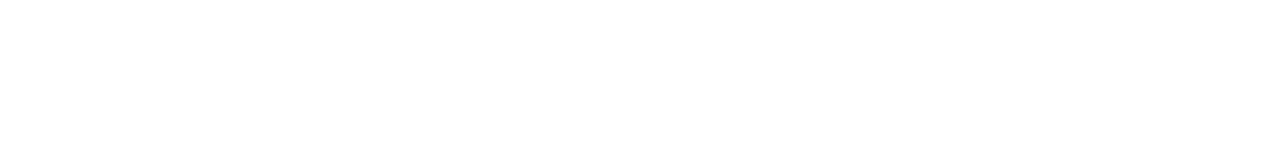
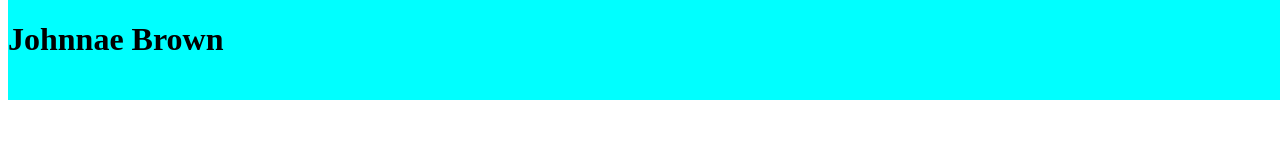
Before and after one commit to Johnnae/Portfolio, a plain HTML site: page index.html in a window 1280 px wide. Drawn offline with Linux system fonts and the light colour scheme.

Commit message:
edit css

```diff
--- a/assets/css/style.css
+++ b/assets/css/style.css
@@ -0,0 +1,8 @@
+header { background-color: aqua;
+    position: fixed;
+    top: 0;
+    z-index: 2;
+    width: 100%;
+    height: 100px;}
+
+    ul { text-align: end;}
--- a/index.html
+++ b/index.html
@@ -7,7 +7,18 @@
     <link rel="stylesheet" href="./assets/css/style.css"/>
     <title>Document</title>
 </head>
+
 <body>
+<header>
+    <h1>Johnnae Brown</h1>
+</header>
+<nav>
+    <ul>
+      <li><a href="">Resume</a></li>
+      <li><a href="">Contact</a></li>
+      <li><a href="">Projects</a></li>
+    </ul>
+  </nav>
 
 </body>
 </html>
```
